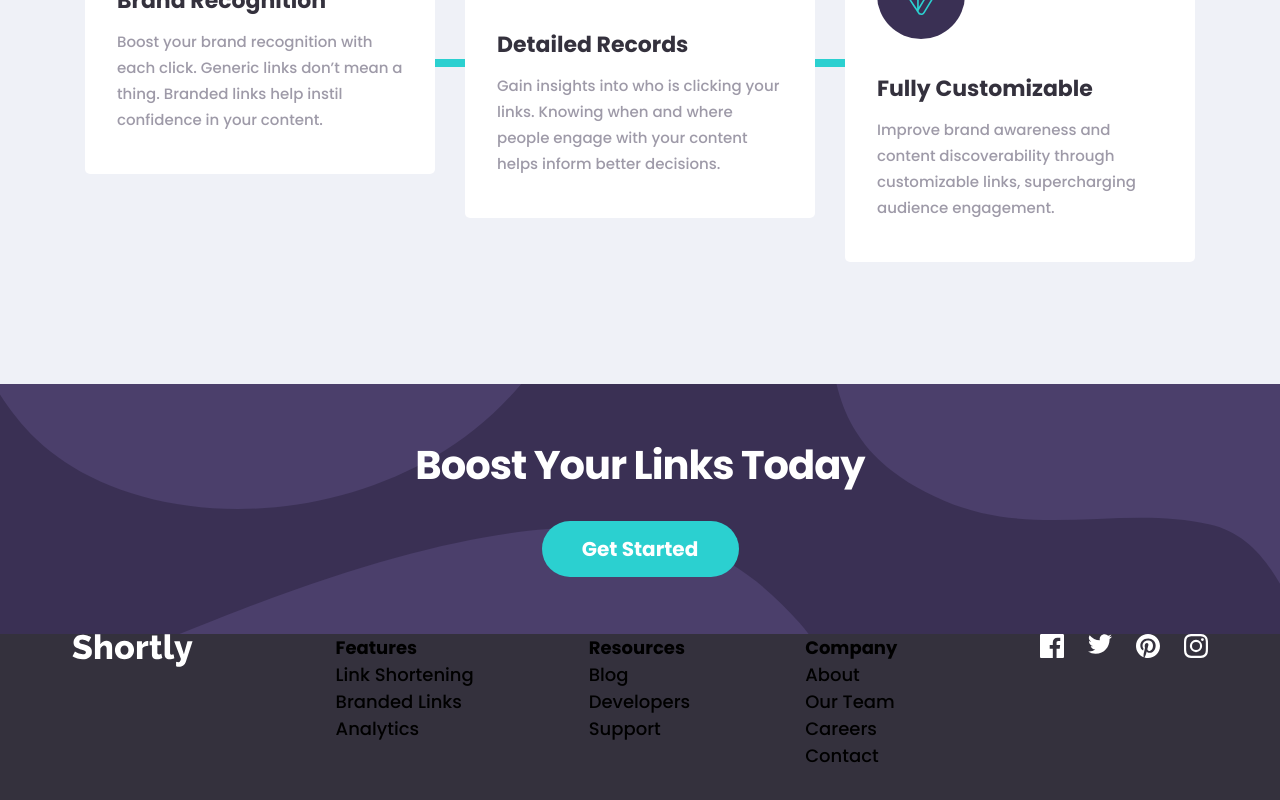
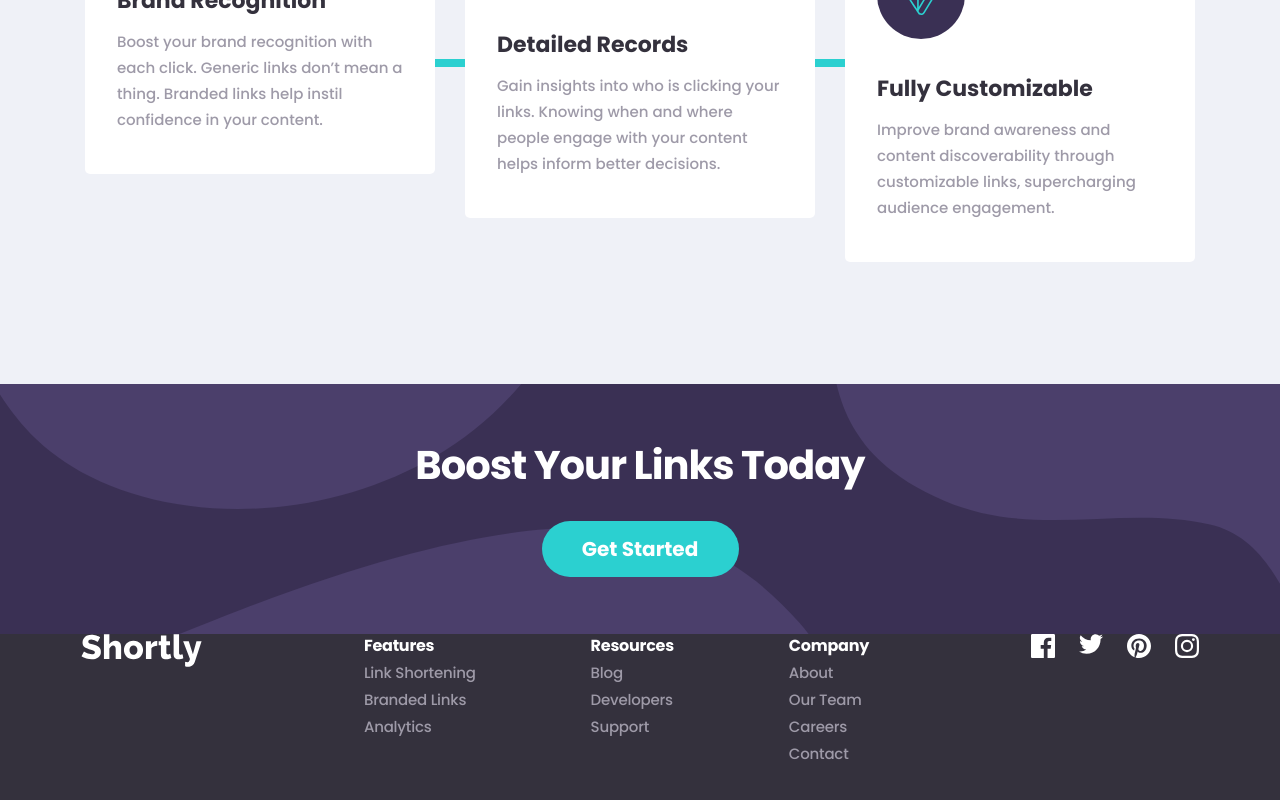
Before and after one commit to KiddAlexx/url-shortening-api-FM, a React (Vite) app: page / in a window 1280 px wide. Shown: the part 1317-2117 px from the top of the page. Built offline with nearby package versions, Linux system fonts and the light colour scheme; the HTML template or start-up script is replaced by a standard one.

Commit message:
add font syling to footer nav

```diff
--- a/src/App.css
+++ b/src/App.css
@@ -406,6 +406,21 @@ a:hover {
   display: flex;
   gap: 11.5rem;
 }
+.footer-nav-heading {
+  font-weight: 700;
+  font-size: 1.6rem;
+  line-height: 2.4rem;
+  letter-spacing: -0.25px;
+  color: #ffffff;
+}
+
+.footer-nav-items a {
+  font-weight: 500;
+  font-size: 1.5rem;
+  line-height: 2.2rem;
+  letter-spacing: -0.23px;
+  color: var(--gray-dark);
+}
 
 .socials-container {
   display: flex;
```
